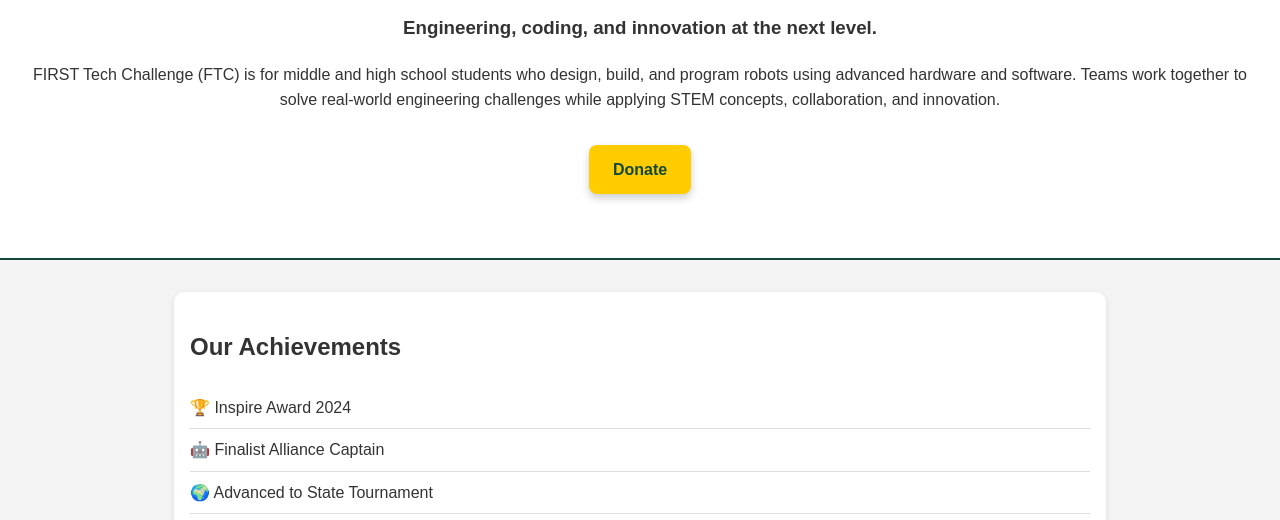
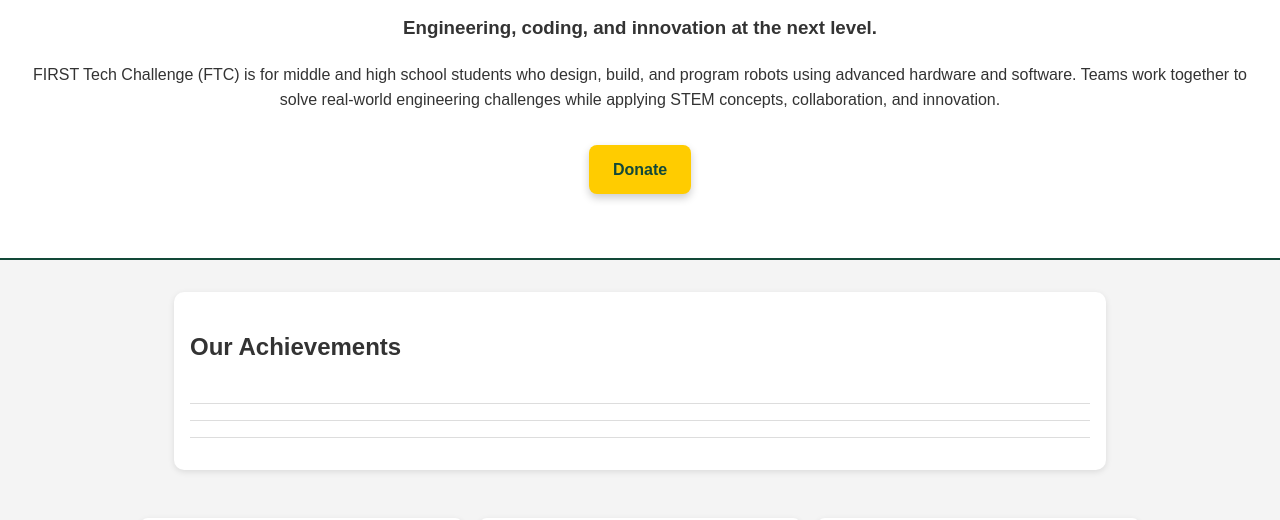
Before and after one commit to ICF-Robotics/ICF_Robotics_Website, a plain HTML site: page ftc.html in a window 1280 px wide. Shown: the part 275-795 px from the top of the page. Drawn offline with Linux system fonts and the light colour scheme.

Commit message:
ftc.html

```diff
--- a/ftc.html
+++ b/ftc.html
@@ -35,9 +35,9 @@
   <section class="achievements">
     <h2>Our Achievements</h2>
     <ul>
-      <li>🏆 Inspire Award 2024</li>
-      <li>🤖 Finalist Alliance Captain</li>
-      <li>🌍 Advanced to State Tournament</li>
+      <li></li>
+      <li></li>
+      <li></li>
     </ul>
   </section>
 
```
